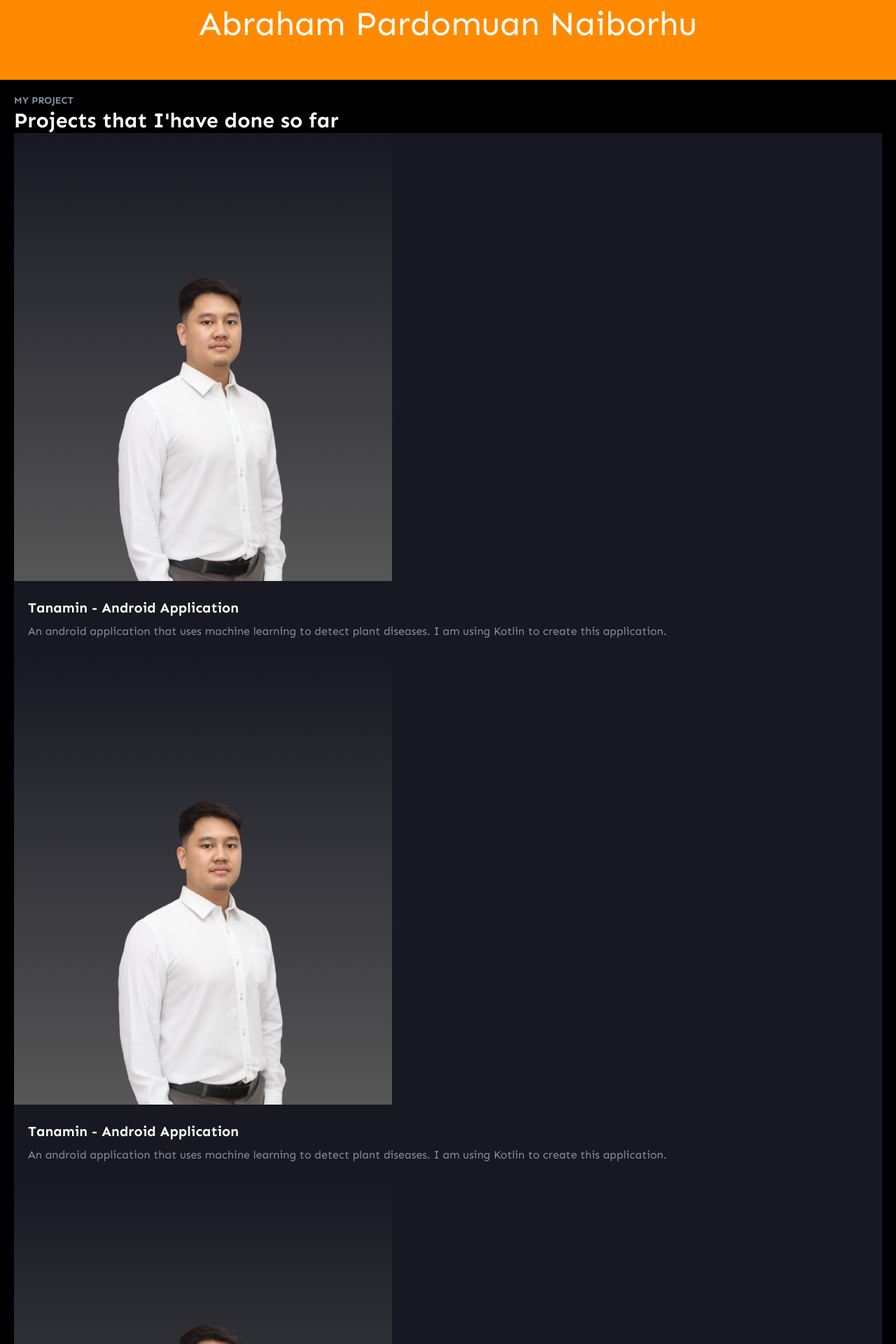
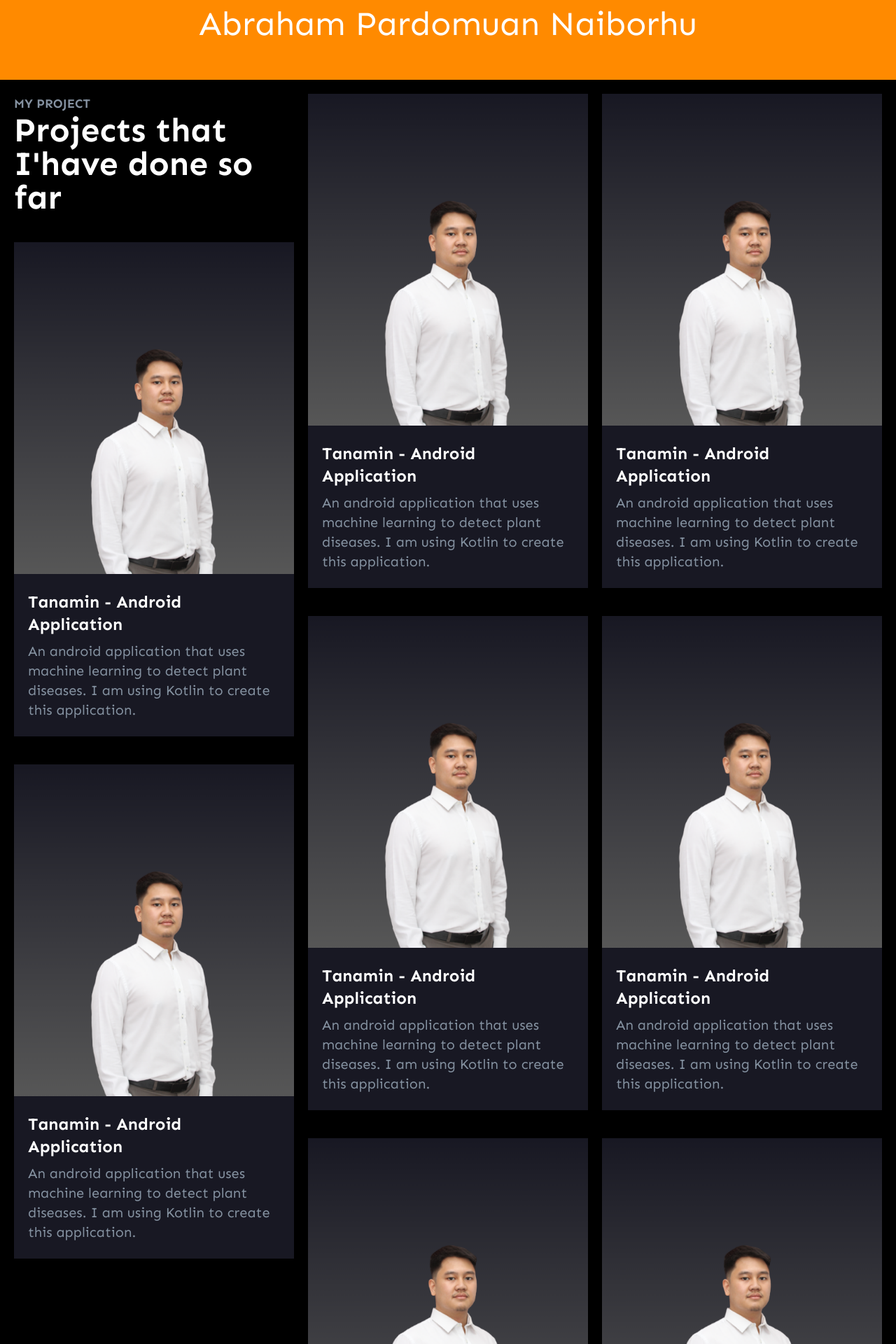
Before and after one commit to abrahamparn/PortFolio, a React (Vite) app in the folder Abraham/: page / in a window 1280 px wide. Shown: the part 2300-4220 px from the top of the page at 70% size. Built offline with nearby package versions, Linux system fonts and the light colour scheme.

Commit message:
adding project template

```diff
--- a/Abraham/src/components/ProjectCard.jsx
+++ b/Abraham/src/components/ProjectCard.jsx
@@ -2,13 +2,13 @@ import React from "react";
 import abraham_radial from "../../src/assets/abraham_radial.png";
 export default function ProjectCard() {
   return (
-    <div className="bg-black_lighter">
+    <div className="bg-black_lighter ">
       <img src={abraham_radial} />
-      <div className="pb-6 pt-6 ps-5 pe-5 flex flex-col gap-2 font-sen">
-        <p className="text-xl text-white font-bold">
+      <div className="pb-6 pt-6 ps-5 pe-5 flex flex-col gap-2 xl:gap-4 xxl:gap-6 font-sen">
+        <p className="text-xl lg:text-2xl xl:text-3xl xxl:text-4xl text-white font-bold">
           Tanamin - Android Application
         </p>
-        <p className="text-light_gray">
+        <p className="text-light_gray lg:text-xl xl:text-2xl xxl:text-3xl">
           An android application that uses machine learning to detect plant
           diseases. I am using Kotlin to create this application.
         </p>
--- a/Abraham/src/index.css
+++ b/Abraham/src/index.css
@@ -14,3 +14,24 @@
   -moz-osx-font-smoothing: grayscale;
   -webkit-text-size-adjust: 100%;
 }
+
+@layer utilities {
+  @variants responsive {
+      .masonry {
+          column-gap: 1.5em;
+          column-count: 1;
+      }
+      .masonry-sm {
+          column-gap: 1.5em;
+          column-count: 2;
+      }
+      .masonry-md {
+          column-gap: 1.5em;
+          column-count: 3;
+      }
+      .break-inside {
+          break-inside: avoid;
+      }
+
+  }
+}
--- a/Abraham/src/parts/Home/Project.jsx
+++ b/Abraham/src/parts/Home/Project.jsx
@@ -1,20 +1,41 @@
-import React from 'react'
-import ProjectCard from '../../components/ProjectCard'
+import React from "react";
+import ProjectCard from "../../components/ProjectCard";
 
 export default function Project() {
   return (
-    <section className='p-5 bg-black ProjectCard'>
-        <div>
-            <p className='text-sm font-bold text-light_gray font-sen'>MY PROJECT</p>
-            <p className='text-3xl font-sen font-bold text-white text-left'>Projects that I'have done so far</p>
-        </div>
-        <ProjectCard/>
-        <ProjectCard/>
-        <ProjectCard/>
-        <ProjectCard/>
-        <ProjectCard/>
-        <ProjectCard/>
-        <ProjectCard/>
+    <section className="p-5 xxl:p-16 bg-black columns-1  space-y-7 md:columns-3 md:gap-5  xxl:columns-5 xxl:gap-16 md:space-y-10">
+      <div>
+        <p className="text-sm mb:text-base lg:text-lg xl:text-xl font-bold text-light_gray font-sen ">
+          MY PROJECT
+        </p>
+        <p className="text-3xl mb:text-4xl lg:text-5xl xl:text-6xl font-sen font-bold text-white text-left">
+          Projects that I'have done so far
+        </p>
+      </div>
+      <div className="break-inside">
+        <ProjectCard />
+      </div>
+      <div className="break-inside">
+        <ProjectCard />
+      </div>
+      <div className="break-inside">
+        <ProjectCard />
+      </div>
+      <div className="break-inside">
+        <ProjectCard />
+      </div>
+      <div className="break-inside">
+        <ProjectCard />
+      </div>
+      <div className="break-inside">
+        <ProjectCard />
+      </div>
+      <div className="break-inside">
+        <ProjectCard />
+      </div>
+      <div className="break-inside">
+        <ProjectCard />
+      </div>
     </section>
-  )
+  );
 }
--- a/Abraham/tailwind.config.js
+++ b/Abraham/tailwind.config.js
@@ -9,6 +9,7 @@ module.exports = {
       md: "768px",
       lg: "976px",
       xl: "1440px",
+      xxl: "2560px"
 
     },
     colors: {
```
